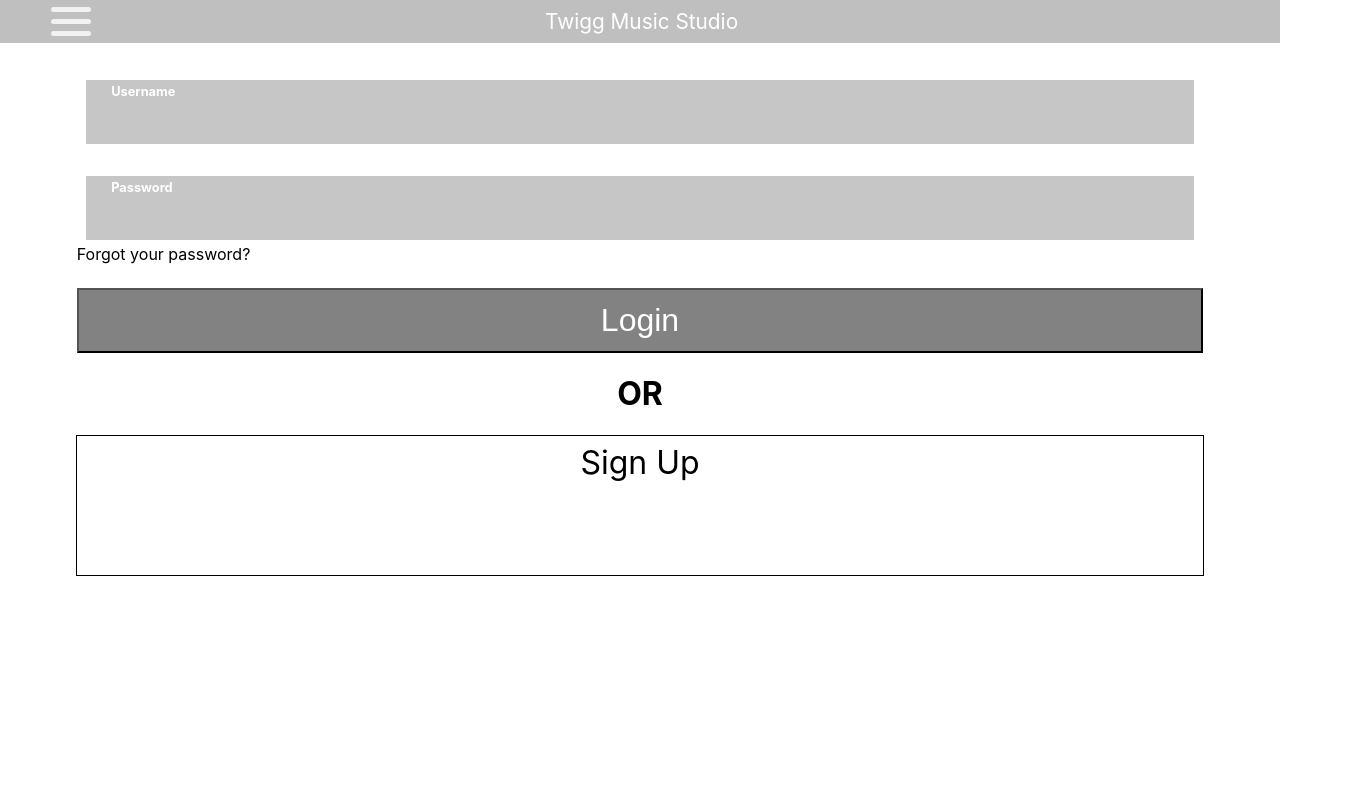
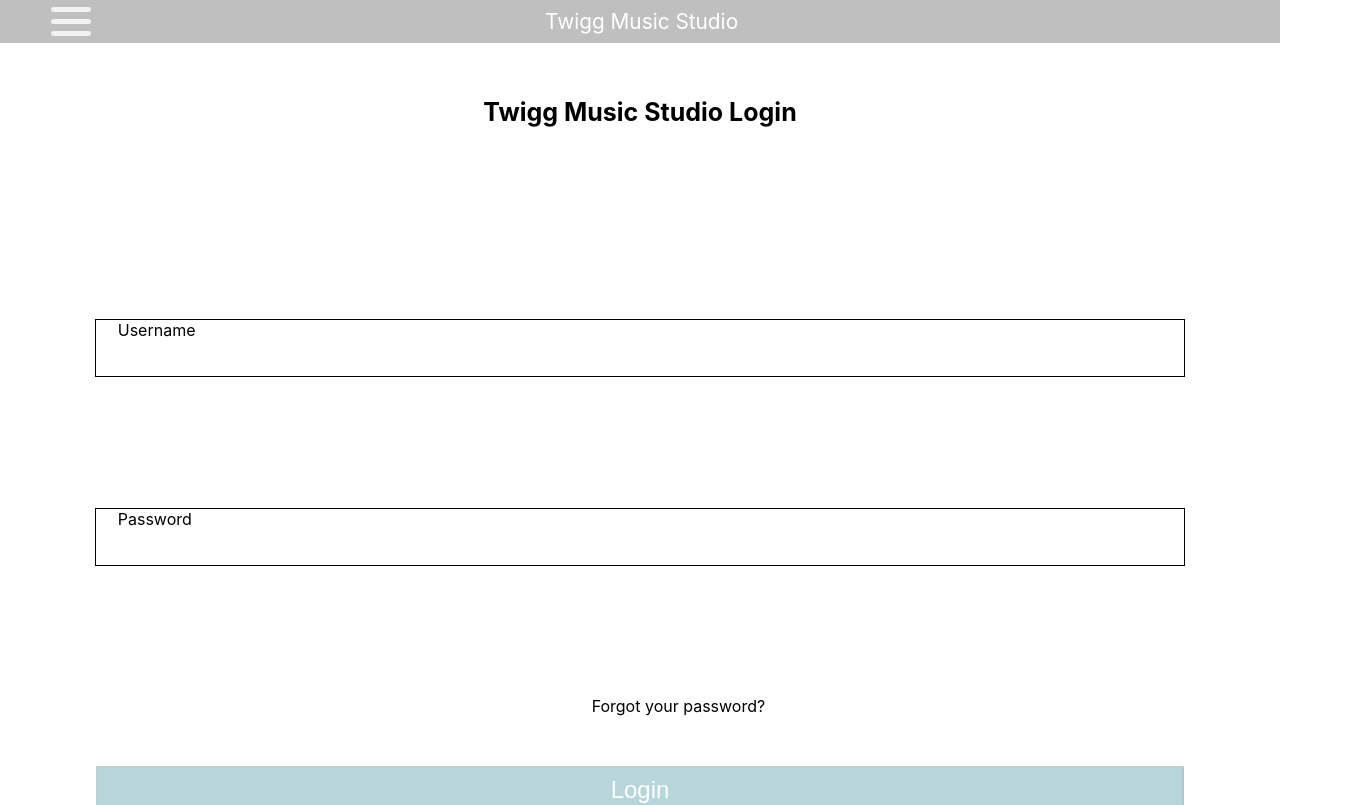
Before and after one commit to Haon1919/tms-frontend, a React (Create React App) app: page /Login in a window 1280 px wide. Shown: the top 805 px of the page, 1357 px wide, since content can reach past the window. Built offline with nearby package versions, Linux system fonts and the light colour scheme.

Commit message:
Add validation and adjust styling for consistency.
Pass style object into FormInput for flexibility and adjust instances in Create Account.
Modify styles of login for consistency.
Add error state when user inputs incorrect password or username.
Make forgot password file.

```diff
--- a/src/components/FormInput.tsx
+++ b/src/components/FormInput.tsx
@@ -1,5 +1,4 @@
 import React, { useState, useEffect } from 'react';
-import styles from '../styles/CreateAccount.module.scss';
 
 type FormInputProps = {
     inputType: string,
@@ -9,6 +8,7 @@
     currentValue: string,
     selectedKey: string,
     required: boolean,
+    styles: { readonly [key: string]: string; },
     validation?: {
         failedMesg: string,
         pattern: RegExp,
@@ -39,10 +39,10 @@
         currentValue,
         selectedKey,
         required,
-        validation
+        validation,
+        styles
     }
 ) => {
-
     const [valueInvalid, setValueInvalid] = useState(false);
 
     //When the user is done typing, if check to see if the input is incorrect and take the appropriate action if not.
--- a/src/pages/CreateAccount.tsx
+++ b/src/pages/CreateAccount.tsx
@@ -211,6 +211,7 @@
                     currentValue={formData.firstName}
                     selectedKey={formData.focusedInput}
                     required={true}
+                    styles={styles}
                 />
                 <FormInput
                     inputChange={dispatch}
@@ -220,6 +221,7 @@
                     currentValue={formData.lastName}
                     selectedKey={formData.focusedInput}
                     required={true}
+                    styles={styles}
                 />
                 <FormInput
                     inputChange={dispatch}
@@ -230,6 +232,7 @@
                     selectedKey={formData.focusedInput}
                     required={!checkMinorStatus(formData.birthday)}
                     validation={emailValidation}
+                    styles={styles}
                 />
                 {checkMinorStatus(formData.birthday) &&
                     <FormInput
@@ -241,6 +244,7 @@
                         selectedKey={formData.focusedInput}
                         required={true}
                         validation={guardianValidation}
+                        styles={styles}
                     />
                 }
                 <FormInput
@@ -252,6 +256,7 @@
                     selectedKey={formData.focusedInput}
                     required={true}
                     validation={phoneValidation}
+                    styles={styles}
                 />
                 <FormInput
                     inputChange={dispatch}
@@ -261,6 +266,7 @@
                     currentValue={formData.password}
                     selectedKey={formData.focusedInput}
                     required={true}
+                    styles={styles}
                 />
                 <input
                     className={isDisabled ? `${styles.submit} ${styles.disabled}` : `${styles.submit}`}
--- a/src/pages/Login.tsx
+++ b/src/pages/Login.tsx
@@ -1,32 +1,71 @@
-import React, {useState, useContext, useEffect} from 'react';
-import { Link, Redirect, withRouter, useHistory } from 'react-router-dom';
+import React, {useState, useEffect} from 'react';
+import { Link, useHistory } from 'react-router-dom';
 import styles from '../styles/Login.module.scss';
+import { FormInput } from '../components/FormInput';
+import { InputChangeParameters } from  "../types/FormInputTypes";
 
 export const Login : React.FC= () => {
     const [username, setUsername] = useState("");
     const [password, setPassword] = useState("");
-    const [toDashboard, setToDashboard] = useState(false);
+    const [selctedInputKey, setSelectedInputKey] = useState("");
+    const [loginFail, setLoginFail] = useState(false);
 
     let history = useHistory();
 
+    const isDisabled = username === "" || password === "";
+
     const submitLoginForm = (e : React.FormEvent) => {
         e.preventDefault();
-        console.log("submitting");
-        history.push('/Dashboard');
+        //TODO: When login successful set necessary user information then navigate to dashboard.
+        // history.push('/Dashboard');
+        //TODO: If login fails because the user provided incorrect credentials set loginFail to true and remove the password.
+        setLoginFail(true);
+        setPassword("");
+    }
+
+    const handleInputChange = (action: InputChangeParameters) => {
+        if(loginFail) {
+            setLoginFail(false);
+        }
+        if(action.type === "UPDATEFORM"){
+            if(action.formDataKey === "username") {
+                setUsername(action.value);
+            } else {
+                setPassword(action.value);
+            }
+        } else if(action.type === "FOCUS"){
+            setSelectedInputKey(action.value);
+        }
     }
 
     return (
         <form className={styles.login_container} onSubmit={submitLoginForm}>
-        <div className={styles.username_container}>
-            <label htmlFor="username" className={styles.login_label}><b>Username</b></label>
-            <input id="username" name="username" type="text" onChange={e => setUsername(e.target.value)}/>
-        </div>
-        <div className={styles.password_container}>
-            <label htmlFor="password" className={styles.login_label}><b>Password</b></label>
-            <input id="password" name="password" type="password" onChange={e => setPassword(e.target.value)}/>
-        </div>
-        <Link to="/CreateAccount" className={styles.forgot_password}>Forgot your password?</Link>
-        <input className={styles.login} type="submit" value="Login"/>
+            <h1 className={styles.title}>Twigg Music Studio Login</h1>
+            {loginFail &&
+                <p className = {styles.login_fail}>Uhoh! The username or password you entered did not match our records. Please double check and try again!</p>
+            }
+            <FormInput
+                inputChange={handleInputChange}
+                inputKey="username"
+                label="Username"
+                inputType="text"
+                currentValue={username}
+                selectedKey={selctedInputKey}
+                required={false}
+                styles={styles}
+            />
+            <FormInput
+                inputChange={handleInputChange}
+                inputKey="password"
+                label="Password"
+                inputType="password"
+                currentValue={password}
+                selectedKey={selctedInputKey}
+                required={false}
+                styles={styles}
+            />
+        <Link to="/ForgotPassword" className={styles.forgot_password}>Forgot your password?</Link>
+        <input disabled={isDisabled} className={`${styles.login} ${isDisabled ? styles.disabled : ""}`} type="submit" value="Login"/>
         <h1>OR</h1>
         <Link to="/CreateAccount" className={styles.create_account}>Sign Up</Link>
 
--- a/src/styles/Login.module.scss
+++ b/src/styles/Login.module.scss
@@ -6,9 +6,61 @@
     -webkit-text-fill-color: white !important;
 
 }
-.login_container{
+
+form .focused_input {
+    input {
+        margin-bottom: 2%;
+    }
+    label {
+        text-align: center;
+    }
+    height: 9vh;
+}
+
+.login_fail {
+    color: red;
+    padding-left: 3%;
+    padding-right: 3%;
+    margin-bottom: 8%;
+}
+
+.input_container {
+    label {
+        &.required_input:after {
+            content:" *";
+            color: red;
+        }
+        text-align: left;
+        margin-left: 2%;
+    }
+    input {
+        background-color: transparent;
+        outline: none;
+        border: none;
+        cursor: pointer;
+        transition: margin-bottom .2s ease-out;
+        text-align: center;
+    }
+    height: 7vh;
+    transition: color .2s ease-in, height .2s ease-out;
     display: flex;
     flex-direction: column;
+    width: 85vw;
+    margin-bottom: 12%;
+    border: 1px solid black;
+    justify-content: space-between;
+}
+
+.login_container {
+    .title {
+        margin-bottom: 15%;
+    }
+    h1 {
+        font-size: 25px;
+    }
+    display: flex;
+    flex-direction: column;
+    align-items: center;
 }
 
 .username_container {
@@ -51,29 +103,30 @@
 }
 
 .forgot_password{
-    display: flex;
+    display: block;
     margin-left: 6vw;
     margin-bottom: 3vh;
 }
 
 .login{
-    background-color: #828282;
-    padding-top: 1.5vh;
-    width: 88vw;
-    align-self: center;
+    &.disabled {
+        opacity: .4;
+        cursor: default;
+    }
+    background-color: #5199a8;
     color: white;
-    font-size: 4vh;
-    padding-bottom: 1.5vh;
+    width: 85vw;
+    height: 6vh;
+    margin-top: 2%;
+    font-size: 3vh;
+    cursor: pointer;
 }
 
 .create_account{
-    height: 9vw;
-    padding-top: 1.5vh;
-    width: 88vw;
-    line-height: 3.7vh;
+    height: 6vh;
+    width: 85vw;
     align-self: center;
-    color: black;
-    font-size: 4vh;
-    padding-bottom: 1.5vh;
+    font-size: 3vh;
     border: .05em solid black;
+    line-height: 5.5vh;
 }
--- /dev/null
+++ b/src/types/FormInputTypes.ts
@@ -0,0 +1,5 @@
+export type InputChangeParameters = {
+    type: "UPDATEFORM" | "FOCUS",
+    value: any,
+    formDataKey?: string
+}
```
Also changed, not shown: src/pages/ForgotPassword.tsx (added, +7 -0 lines).
